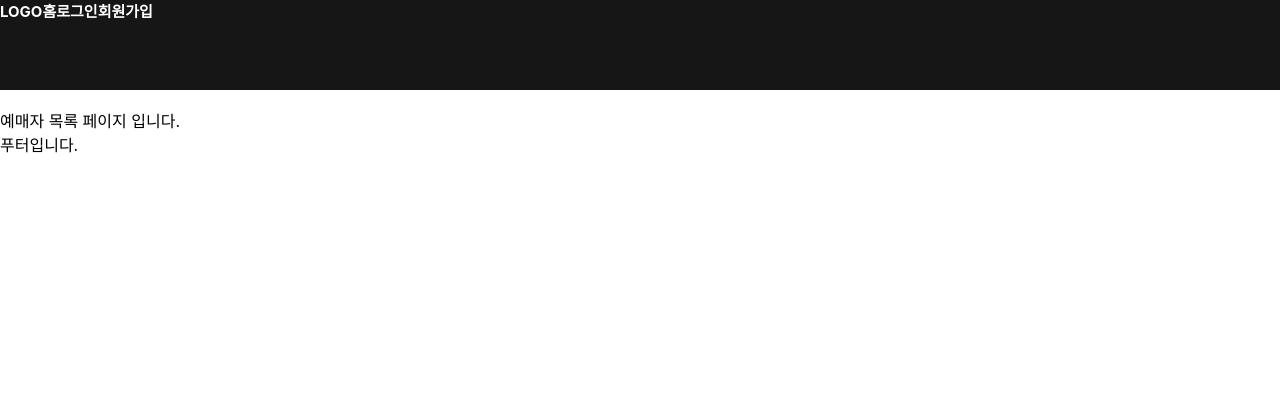
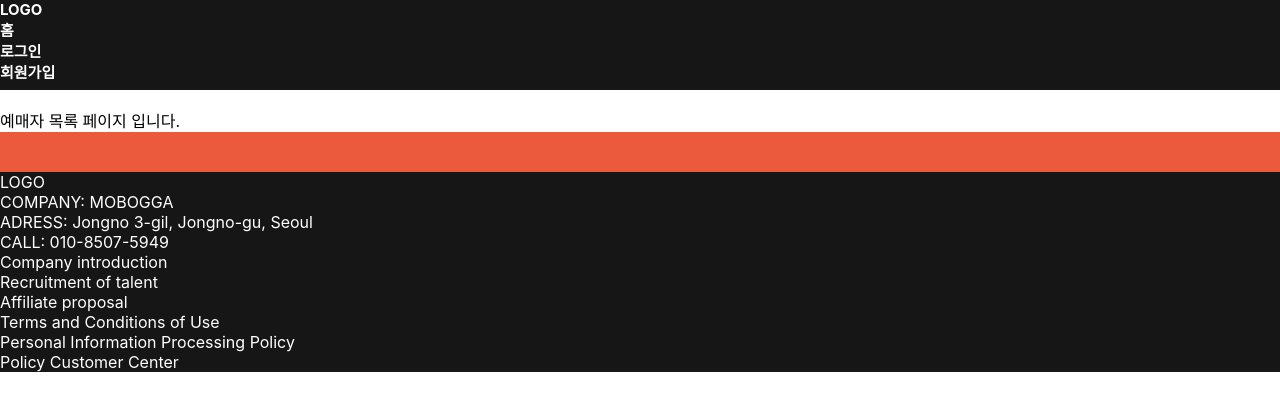
Before and after one commit to LikeLionHGU/JinJiGui_Front, a React (Create React App) app: page /bookticket in a window 1280 px wide. Shown: the top 410 px of the page. Built offline with nearby package versions, Linux system fonts and the light colour scheme.

Commit message:
#1 yeonju_style: 배경 색상 및 선 추가

```diff
--- a/src/components/Footer.js
+++ b/src/components/Footer.js
@@ -1,10 +1,27 @@
 import React from "react";
-import { Link } from 'react-router-dom';
+import "../components/styles/Footer.css";
 
 function Footer () {
   return (
     <div>
-      <div> 푸터입니다. </div>
+      <hr className="Footer_Line"/>
+      <div className="Footer_Container">
+        <div className="Footer_Left">
+          <span>LOGO</span>
+          <span>COMPANY: MOBOGGA</span>
+          <span>ADRESS: Jongno 3-gil, Jongno-gu, Seoul</span>
+          <span>CALL: 010-8507-5949</span>
+        </div>
+
+        <div className="Footer_Right">
+          <span>Company introduction</span>
+          <span>Recruitment of talent</span>
+          <span>Affiliate proposal</span>
+          <span>Terms and Conditions of Use</span>
+          <span>Personal Information Processing Policy</span>
+          <span>Policy Customer Center</span>
+      </div>
+      </div>
     </div>
   )
 }
--- /dev/null
+++ b/src/components/styles/Footer.css
@@ -0,0 +1,17 @@
+.Footer_Container{
+  display: grid;
+  color: #FFFFFF;
+  background-color: #161616;
+}
+.Footer_Left{
+  display: grid;
+}
+
+.Footer_Right{
+  display: grid;
+}
+
+.Footer_Line{
+  margin: 0;
+  border: 20px solid #EB5A3C;
+}
--- a/src/components/styles/Header.css
+++ b/src/components/styles/Header.css
@@ -9,8 +9,8 @@
   border: 1px solid #FFFFFF;
 }
 .Header_Right{
-  display: inline-block;
+  display: grid;
 }
 .Header_Left{
-  display: inline-block;
+  display: grid;
 }
```
